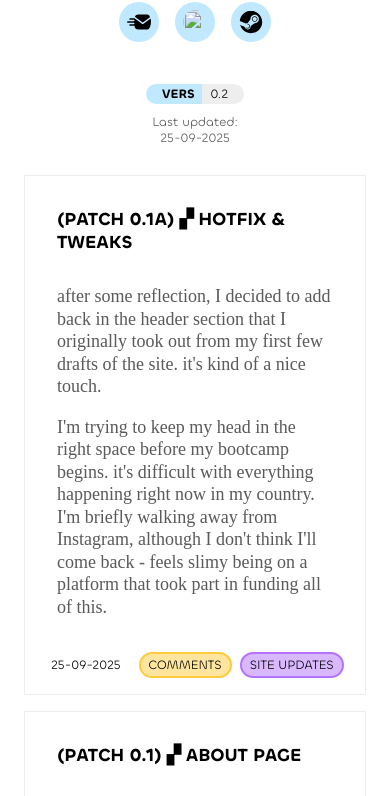
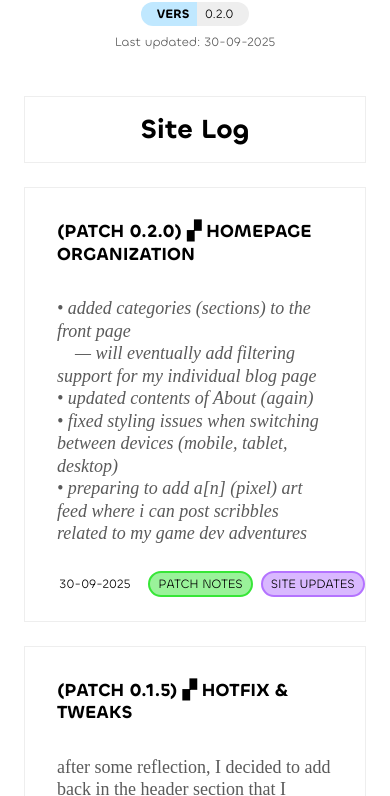
Before and after one commit to geovongriffin/geovongriffin, a plain HTML site: page index.html in a window 390 px wide. Shown: the part 615-1411 px from the top of the page. Drawn offline with Linux system fonts and the light colour scheme; a web font is replaced by a local one.

Commit message:
0.2.0 update

```diff
--- a/index.html
+++ b/index.html
@@ -44,7 +44,7 @@
     <aside id="sidebar">
       <a href="/" class="site-link">
       <img src="/assets/geo_portrait.png" class="site-icon"></a>
-      <p class="tagline">he/him<br>utc-4:00<br></p>
+      <p class="tagline">USA ✈️ CAN</p>
       <nav>
         <a href="/" class="nav-link">Home</a>
         <a href="/about.html" class="nav-link">About</a>
@@ -60,39 +60,58 @@
       <div class="social-icons">
         <a href="mailto:gvong@pm.me" target="_blank">
           <img src="/assets/email-envelope-letter-message-fast-svgrepo-com.svg"></a>
-        <a href="https://cosmos.so/gliff" target="_blank">
-          <img src="/assets/cosmos-space-gravity-planet-svgrepo-com.svg"></a>
+        <a href="https://discord.com/users/287983024740761610" target="_blank">
+          <img src="/assets/discord-svgrepo-com.svg"></a>
         <a href="https://steamcommunity.com/profiles/76561198103508672/" target="_blank">
           <img src="/assets/steam-svgrepo-com.svg"></a>
       </div>
 
       <div id="version-ctrl">
         <a href="/" class="patch">VERS</a>
-        <a href="https://github.com/geovongriffin/geovongriffin" class="repo" target="_blank">0.2</a>
-        <p>Last updated:<br>25-09-2025</p>
+        <a href="https://github.com/geovongriffin/geovongriffin" class="repo" target="_blank">0.2.0</a>
+        <p>Last updated: 30-09-2025</p>
       </div>
     </aside>
 
     <main id="content">
+      <h2 class="feed-label">Site Log</h2>
       <div class="feed">
         <div class="post">
-          <h4>(Patch 0.1a) &#9630; Hotfix & Tweaks</h4>
+          <h4>(Patch 0.2.0) &#9630; Homepage Organization</h4>
+          <p><span style="font-style: italic;">
+            &bullet; added categories (sections) to the front page<br>
+            &nbsp; &nbsp; &mdash; will eventually add filtering support for my individual blog page<br>
+            &bullet; updated contents of About (again)<br>
+            &bullet; fixed styling issues when switching between devices (mobile, tablet, desktop)<br>
+            &bullet; preparing to add a[n] (pixel) art feed where i can post scribbles related to my game dev adventures
+          </span></p>
+          <div class="post-meta">
+            <div class="post-tag cl">30-09-2025</div>
+            <div class="post-tag gr">Patch Notes</div>
+            <div class="post-tag pu">Site Updates</div>
+          </div>
+        </div>
+
+        <div class="post">
+          <h4>(Patch 0.1.5) &#9630; Hotfix & Tweaks</h4>
           <p>after some reflection, I decided to add back in the header section that I originally took out from my first few drafts of the site. it's kind of a nice touch.</p>
-          <p>I'm trying to keep my head in the right space before my bootcamp begins. it's difficult with everything happening right now in my country. I'm briefly walking away from Instagram, although I don't think I'll come back &dash; feels slimy being on a platform that took part in funding all of this.</p>
+          <p>in other news, I'm trying to keep my head in the right space before my bootcamp begins...</p>
           <div class="post-meta">
             <div class="post-tag cl">25-09-2025</div>
             <div class="post-tag ye">Comments</div>
             <div class="post-tag pu">Site Updates</div>
           </div>
         </div>
+
         <div class="post">
           <h4>(Patch 0.1) &#9630; About Page</h4>
           <p>spent some time adding another static page! still need to learn JS (including frameworks) to make reusable components for a fully-fledged dynamic site.</p>
           <p>I've also been inspired to get back to some of my previous creative projects that I&rsquo;d placed on the shelf. this site will be more than just a landing page - I'll showcase some professional work as well as scribbles that I feel comfortable with releasing into the wild. so yeah, I have a bit more clarity on my direction, but... still not fully there. ^^</p>
-          <p><span style="font-style: italic;">&bullet; fixed general styling<br>
-          &bullet; added self-portrait to sidebar icon<br>
-          &bullet; added first draft of &ldquo;About&rdquo; page<br>
-          &bullet; added footer credit to SVG Repo - thank you!
+          <p><span style="font-style: italic;">
+            &bullet; fixed general styling<br>
+            &bullet; added self-portrait to sidebar icon<br>
+            &bullet; added first draft of &ldquo;About&rdquo; page<br>
+            &bullet; added footer credit to SVG Repo - thank you!
           </span></p>
           <div class="post-meta">
             <div class="post-tag cl">07-09-2025</div>
@@ -100,8 +119,9 @@
             <div class="post-tag pu">Site Updates</div>
           </div>
         </div>
+
         <div class="post">
-          <h4>Launched! &#9735; Initial Build</h4>
+          <h4>Launched! Init</h4>
           <p>Hey, welcome to my personal space on the internet. I'm an aspiring web developer with dreams of making the tech industry a cleaner and safer place both physically and digitally.</p>
           <p>Still in the process of organizing my work and the layout of my website. Check back in later!</p>
           <div class="post-meta">
--- a/styles/about.css
+++ b/styles/about.css
@@ -11,28 +11,32 @@ COLOR SELECTIONS:
     LINKS: #000000;
     ACCENT: #C0E8FF;
     SECONDARY TEXT: #AAAAAA;
-
 */
 
-main {display: block;
-    border: 1px solid #eeeeee;
-    padding: 16px 32px;
+main {
+    display: block;
     max-width: inherit;
     color: #5a5a5a;
-    margin-top: 32px;
-    transition: all ease 0.4s;}
-main:hover {
-    transform: translate(8px, 8px);
-    box-shadow: -8px -8px #eee;}
+    padding: 24px;
+    margin-top: 24px;
+}
 p {
     line-height: 1.3em;
-    font-family:  'Radley', serif;}
-main a, main a:hover {text-decoration: none;
-    color: #5a5a5a;}
-.bl-emphasis {color: #3d3dff;
+    font-family:  'Radley', serif;
+}
+#sidebar .tagline {
+    font-family: 'Chillax', sans-serif;
+    color: #000;
+}
+main a, main a:hover {
+    text-decoration: none;
+    color: #5a5a5a;
+}
+.bl-emphasis {
+    color: #3d3dff;
     font-weight: bold;
-    border-bottom: 2px solid;}
+    border-bottom: 2px solid;
+}
+@media only screen and (max-width: 600px) {
 
-@media only screen and (max-width: 600px) {
-    main:hover {transform: none; box-shadow: none;}
 }
--- a/styles/main.css
+++ b/styles/main.css
@@ -3,7 +3,6 @@
 MAIN.CSS
 GEOVONGRIFFIN.COM
 LAST UPDATED AUG 2025
-
 
 COLOR SELECTIONS:
     BORDERS, TEXT SELECT: #EEEEEE;
@@ -14,200 +13,300 @@ COLOR SELECTIONS:
 
 */
 
-
-
-
 /* DOM */
-* {box-sizing: border-box;}
-.page-flex {display: flex;
+* {
+    box-sizing: border-box;
+}
+.page-flex {
+    display: flex;
     flex-wrap: wrap;
     flex-direction: column;
     padding: 16px;
-    margin-left: 224px;}
+    margin-left: 224px;
+}
 
 /* DOM text */
-@font-face {font-family: "Chillax";
-    src: url("/assets/fonts/Chillax-Variable.ttf")
-    format("truetype");}
+@font-face {
+    font-family: "Chillax";
+    src: url("/assets/fonts/Chillax-Variable.ttf") format("truetype");
+}
 
-*::selection, *::-moz-selection, *::-webkit-selection {background: #eeeeee;}
-html img {-webkit-user-drag: none;}
-body {font-family: 'Chillax';
+*::selection,
+*::-moz-selection,
+*::-webkit-selection {
+    background: #eeeeee;
+}
+html img {
+    -webkit-user-drag: none;
+}
+body {
+    font-family: "Chillax";
     font-weight: 400;
     font-size: 1.125em;
     line-height: 1.25;
     max-width: 100%;
-    overflow-x: hidden;}
-p {color: #5a5a5a;}
-h1,h2,h3,h4,h5,h6 {color: #5a5a5a;}
-.feed img {pointer-events: none;}
+    overflow-x: hidden;
+}
+p,
+h1,
+h2,
+h3,
+h4,
+h5,
+h6 {
+    color: #5a5a5a;
+}
+.feed img {
+    pointer-events: none;
+}
 
 /* DOM links */
-a, nav a {transition: all ease 0.4s;
+a,
+nav a {
+    transition: all ease 0.4s;
     text-decoration: none;
-    color: #000000;}
-a:hover, a:active {text-decoration: none;}
-nav a:hover, nav a:active {color:#5a5a5a;
+    color: #000000;
+}
+a:hover,
+a:active {
+    text-decoration: none;
+}
+nav a:hover,
+nav a:active {
+    color: #5a5a5a;
     background: #eeeeee;
-    text-decoration: none;}
-main a {text-decoration: underline;
-    background: none;}
-main a:hover {text-decoration: underline;
-    background: none;}
+    text-decoration: none;
+}
+main a {
+    text-decoration: underline;
+    background: none;
+}
+main a:hover {
+    text-decoration: underline;
+    background: none;
+}
 
 /* header section */
-header {background: #C0E8FF;
+header {
+    background: #c0e8ff;
     width: calc(100vw - 272px);
-    height: 238px;
+    height: 168px;
     margin-top: -24px;
-    /*
-    border-left: 1px solid #eeeeee;
-    border-right: 1px solid #eeeeee;
-    border-bottom: 1px solid #eeeeee;
-    */
 }
 /* sidebar section */
-.site-icon {width: 124px;
-    outline: 8px solid transparent;
+.site-icon {
+    width: 116px;
+    outline: 4px solid transparent;
+    border-radius: 64px;
     height: auto;
-    border-radius: 64px;
-    position: fixed; left: 48px; top: 32px;
-    transition: transform 4s ease;}
-/*
+    position: fixed;
+    left: 56px;
+    top: 56px;
+    transition: transform 4s ease;
+}
+
 .site-icon:hover {transform: rotate(-360deg);}
-*/
 
-.site-link a {padding: 8px; width: inherit; height: auto;}
+.site-link a {
+    padding: 8px;
+    width: inherit;
+    height: auto;
+}
 
-.tagline {margin-top: 172px;
+.tagline {
+    margin-top: 196px;
     width: inherit;
     text-align: center;
     font-size: 1em;
-    font-weight: 300;}
+    font-weight: 300;
+}
 
-nav {display: flex;
+nav {
+    display: flex;
     flex-direction: column;
-    font-family: 'Radley', serif;}
+    font-family: "Radley", serif;
+}
 
 nav .nav-link {
     padding: 12px;
     text-align: center;
-    border-top: 1px solid #eeeeee;}
-nav .ds {user-select: none;
+    border-top: 1px solid #eeeeee;
+}
+nav .ds {
+    user-select: none;
     color: #aaaaaa;
     margin-top: -1px;
     padding: 12px;
     text-align: center;
-    border-top: 1px solid #eeeeee;}
+    border-top: 1px solid #eeeeee;
+}
 nav .ds:last-child {
-    border-bottom: 1px solid #eeeeee;}
-nav a {margin-bottom: -1px;}
+    border-bottom: 1px solid #eeeeee;
+}
+nav a {
+    margin-bottom: -1px;
+}
 
-#sidebar {border-right: 1px solid #eeeeee;
+#sidebar {
+    border-right: 1px solid #eeeeee;
     width: 224px;
     height: 100vh;
     position: fixed;
-    left: 0; top: 0;
-    z-index: 100;}
-#sidebar .tagline {
-    font-family: 'Radley', serif;}
-#sidebar .social-icons {display: flex;
+    left: 0;
+    top: 0;
+    z-index: 100;
+}
+#sidebar .tagline {color: #000;}
+#sidebar .social-icons {
+    display: flex;
     flex-wrap: wrap;
-    padding: 32px 0;
-    width: 120px;
+    padding: 16px 0;
+    width: 140px;
     flex-direction: row;
     justify-content: center;
-    gap: 8px 16px;
-    margin: auto;}
-#sidebar .social-icons a {border-radius: 50%;}
-#sidebar .social-icons img {background: #C0E8FF;
+    gap: 0 8px;
+    margin: auto;
+}
+#sidebar .social-icons a {
+    border-radius: 50%;
+}
+#sidebar .social-icons img {
+    background: #c0e8ff;
     border-radius: 50%;
     padding: 8px;
-    width: 40px;
-    height: 40px;
-    transition: transform linear 0.1s;}
-#sidebar .social-icons img:hover {transform:scale(1.1);}
+    width: 38px;
+    height: 38px;
+    transition: transform linear 0.1s;
+}
+#sidebar .social-icons img:hover {
+    transform: scale(1.1);
+}
 #sidebar #version-ctrl {
     padding: 0 0 16px 0;
     font-size: 0.7em;
-    text-align: center;}
+    text-align: center;
+}
 #sidebar #version-ctrl p {
-    font-family: 'Chillax';}
-#sidebar #version-ctrl a {padding: 2px 8px;}
-#sidebar #version-ctrl .patch {padding-left: 16px;
+    font-family: "Chillax";
+}
+#sidebar #version-ctrl a {
+    padding: 4px 8px;
+}
+#sidebar #version-ctrl .patch {
+    padding-left: 16px;
     pointer-events: none;
     font-weight: 600;
     background: #c0e8ff;
     border-radius: 64px 0 0 64px;
-    color: black;}
-#sidebar #version-ctrl .repo {padding-right: 16px;
+    color: black;
+}
+#sidebar #version-ctrl .repo {
+    padding-right: 16px;
     background: #eeeeee;
     border-radius: 0 64px 64px 0;
-    margin-left: -4px;}
+    margin-left: -4px;
+}
 
 /* main section */
-main .feed {display: flex;
+main .feed {
+    display: flex;
     flex-wrap: wrap;
-    gap: 16px;
-    margin-top: 32px;
-    width: calc(100vw - 272px);}
-main {z-index: 99; font-family: 'Radley', serif;}
-main .post {padding: 16px;
+    gap: 24px;
+    width: calc(100vw - 272px);
+}
+main {
+    z-index: 99;
+    font-family: "Radley", serif;
+}
+main .feed-label {
+    display: block;
+    border: 1px solid #eee;
+    margin: 32px 0 32px 0;
+    padding: 16px;
+    text-transform: none;
+    text-align: center;
+}
+main .post {
+    padding: 16px;
     flex: auto;
     width: 380px;
     height: auto;
     transition: all ease 0.4s;
-    border: 1px solid #eeeeee;}
+    border: 1px solid #eeeeee;
+}
 main .post:hover {
-    transform: translate(8px, 8px);
-    box-shadow: -8px -8px #eee;}
-main .post p {padding: 0 16px;}
-main .post h1,h2,h3,h4,h5,h6 {
-    font-family: 'Chillax';
+    transform: translate(-4px, -4px);
+    box-shadow: 4px 4px #eee;
+}
+main .post p {
+    padding: 0 16px;
+}
+main .post h1,
+h2,
+h3,
+h4,
+h5,
+h6 {
+    font-family: "Chillax";
     text-transform: uppercase;
     color: #000000;
     font-weight: 600;
-    margin: 16px 0 32px 16px;}
-main .post-meta {padding: 8px;
+    margin: 16px 0 32px 16px;
+}
+main .post-meta {
+    padding: 8px;
     width: auto;
     display: flex;
     gap: 8px;
     flex-wrap: wrap;
-    flex-direction: row;}
-main .post-tag {padding: 4px 8px 2px;
+    flex-direction: row;
+}
+main .post-tag {
+    padding: 4px 8px 2px;
     text-transform: uppercase;
     user-select: none;
-    font-family: 'Chillax';
+    font-family: "Chillax";
     font-size: 0.7em;
     font-weight: 400;
     color: #000000;
     width: fit-content;
-    border-radius: 64px;}
+    border-radius: 64px;
+}
 main .feed .post img {
     user-select: none;
     width: 250px;
     height: auto;
     display: block;
-    margin: 16px;}
+    margin: 16px;
+}
 
 /* tag colors */
-.pu {background: #b473ff80;
-    border: 2px solid #b473ff;}
-.re {background: #ff717180;
-    border: 2px solid #ff7171;}
-.gr {background: #37e63780;
-    border: 2px solid #37e637;}
-.ye {background: #ffcb3d80;
-    border: 2px solid #ffcb3d;}
-.cl {background: transparent;
-    border: 2px solid transparent;}
+.pu {
+    background: #b473ff80;
+    border: 2px solid #b473ff;
+}
+.re {
+    background: #ff717180;
+    border: 2px solid #ff7171;
+}
+.gr {
+    background: #37e63780;
+    border: 2px solid #37e637;
+}
+.ye {
+    background: #ffcb3d80;
+    border: 2px solid #ffcb3d;
+}
+.cl {
+    background: transparent;
+    border: 2px solid transparent;
+}
 
 #credit p {
-    font-size: .7em;
+    font-size: 0.7em;
     position: fixed;
     bottom: 8px;
     right: 8px;
-
 }
 /* footer section */
 footer {
@@ -221,55 +320,145 @@ footer {
     text-align: center;
     text-wrap: balance;
     font-size: 0.8em;
-    line-height: 1.25em;}
-.light {color: #aaaaaa;}
+    line-height: 1.25em;
+}
+.light {
+    color: #aaaaaa;
+}
 
-#viewport-error {display: none;}
+#viewport-error {
+    display: none;
+}
 
 /* breakpoint mania!!!!!!!! */
 
-/* anything below 370px */ @media only screen and (max-width: 370px) {
-    .page-flex, header, main, aside, footer {display: none;}
-    #viewport-error {font-weight: 400; display: inline-block; text-wrap: balance; margin-top: 32px; text-align: center;}
-    #viewport-error h2 {font-weight: 400; text-align: center;}}
+/* anything below 370px */
+@media only screen and (max-width: 370px) {
+    .page-flex,
+    header,
+    main,
+    aside,
+    footer {
+        display: none;
+    }
+    #viewport-error {
+        font-weight: 400;
+        display: inline-block;
+        text-wrap: balance;
+        margin-top: 32px;
+        text-align: center;
+    }
+    #viewport-error h2 {
+        font-weight: 400;
+        text-align: center;
+    }
+}
 
-/* phones, 600px- */ @media only screen and (max-width: 600px) {
-    .page-flex {margin: 0;}
-    header {width: calc(100vw - 48px); height: calc(100vh - 75vh);}
-    .site-icon, .site-link {text-align: center;
+/* phones, 600px- */
+@media only screen and (max-width: 600px) {
+    .page-flex {
+        margin: 0;
+    }
+    header {
+        width: calc(100vw - 48px);
+        height: calc(100vh - 75vh);
+    }
+    .site-icon,
+    .site-link {
+        text-align: center;
         margin-top: 16px;
         position: static;
-        display: inline-block;}
-    .tagline {display: none;}
-    #sidebar {border: none;
+        display: inline-block;
+    }
+    .tagline {
+        display: none;
+    }
+    #sidebar {
+        border: none;
         width: calc(100vw - 48px);
         display: flex;
         flex-direction: column;
         height: auto;
         position: static;
-        justify-content: center;}
-    #sidebar .social-icons {flex-wrap: nowrap;}
-    nav {justify-content: center;
+        justify-content: center;
+    }
+    #sidebar .social-icons {
+        flex-wrap: nowrap;
+    }
+    nav {
+        justify-content: center;
         margin-top: 24px;
-        font-family: 'Radley', serif;
+        font-family: "Radley", serif;
         z-index: 101;
         display: flex;
         flex-direction: column;
-        flex-wrap: wrap;}
-    nav .nav-link {width: auto;
-        padding: 16px;
-        text-align: center;}
-    nav .ds {padding: 16px;}
-    main {width: calc(100vw - 48px);}
-    main .feed p, h1,h2,h3,h4,h5,h6 {text-align: left;}
-    main .feed .post {max-width: calc(100vw - 48px); transition: none;}
-    main .feed .post:hover {transform: none; box-shadow: none;}
-    main .feed .post img {width: 200px; height: auto; margin: auto;}
-    main .post-meta {padding: 16px 0 0 0; margin: 0; width: calc(100vw - 48px);}
-    main .feed {width: calc(100vw - 48px); margin-top: 0; text-align: center;}
-    footer {width: calc(100vw - 48px);}}
+        flex-wrap: wrap;
+    }
+    nav .nav-link {
+        width: auto;
+        padding: 12px;
+        text-align: center;
+    }
+    nav .ds {
+        padding: 12px;
+    }
+    #sidebar .social-icons {
+        padding-top: 16px;
+    }
+    #sidebar #version-ctrl {
+        padding-bottom: 0;
+    }
+    main {
+        width: calc(100vw - 48px);
+    }
+    main .feed p,
+    h1,
+    h2,
+    h3,
+    h4,
+    h5,
+    h6 {
+        text-align: left;
+    }
+    main .feed .post {
+        max-width: calc(100vw - 48px);
+        transition: none;
+    }
+    main .feed .post:hover {
+        transform: none;
+        box-shadow: none;
+    }
+    main .feed .post img {
+        width: 200px;
+        height: auto;
+        margin: auto;
+    }
+    main .post-meta {
+        margin: 0;
+        width: calc(100vw - 48px);
+    }
+    main .feed-label {
+        margin: 32px 0 24px;
+    }
+    main .feed {
+        width: calc(100vw - 48px);
+        margin-top: 0;
+        text-align: center;
+    }
+    footer {
+        width: calc(100vw - 48px);
+    }
+}
 
-/* portrait tablets, 600px+ */ @media only screen and (min-width: 600px) {}
-/* landscape tablets, 768px+ */ @media only screen and (min-width: 768px) {}
-/* laptops/desktops, 992px+ */ @media only screen and (min-width: 992px) {}
-/* lg laptops/desktops, 1200px+ */ @media only screen and (min-width: 1200px) {}
+/* portrait tablets, 600px+ */
+@media only screen and (min-width: 600px) {
+}
+/* landscape tablets, 768px+ */
+@media only screen and (min-width: 768px) {
+}
+/* laptops/desktops, 992px+ */
+@media only screen and (min-width: 992px) {
+}
+/* lg laptops/desktops, 1200px+ */
+@media only screen and (min-width: 1200px) {
+}
```
Also changed, not shown: about.html (+14 -18 lines), assets/bluesky_logo_(black).png (deleted), assets/discord-svgrepo-com.svg (added).
